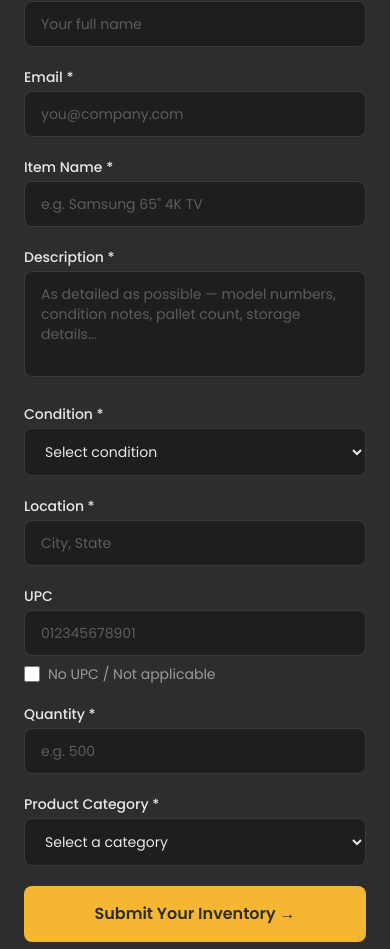
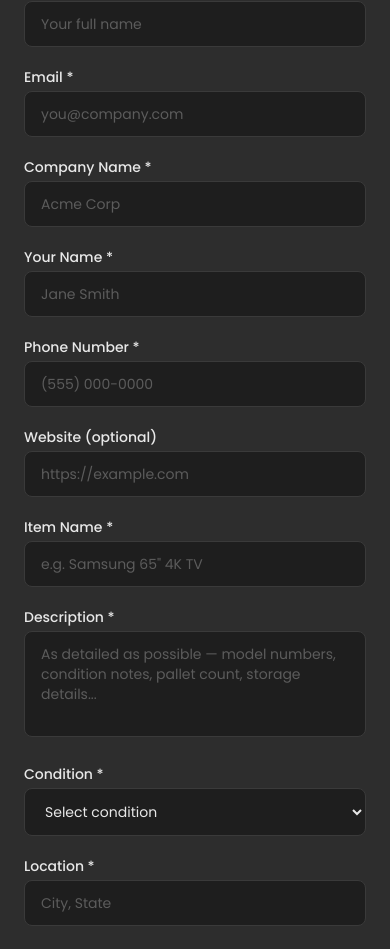
Before and after one commit to The-Stuff-Buyers/tsb-web, a Next.js app: page / in a window 390 px wide. Shown: the part 5960-6909 px from the top of the page. Built offline with nearby package versions, Linux system fonts and the light colour scheme.

Commit message:
feat: add company name, contact name, phone, website fields to intake form

```diff
--- a/app/api/submit/route.ts
+++ b/app/api/submit/route.ts
@@ -9,7 +9,7 @@ export async function POST(req: NextRequest) {
   const body = await req.json()
 
   // Validate required fields
-  const required = ['name', 'email', 'item_name', 'description', 'condition', 'location', 'quantity', 'product_category']
+  const required = ['name', 'email', 'company_name', 'contact_name', 'phone', 'item_name', 'description', 'condition', 'location', 'quantity', 'product_category']
   for (const field of required) {
     if (!body[field]) {
       return NextResponse.json({ error: `Missing field: ${field}` }, { status: 400 })
@@ -24,6 +24,10 @@ export async function POST(req: NextRequest) {
   const { error } = await supabase.from('form_submissions').insert({
     name: body.name,
     email: body.email,
+    company_name: body.company_name,
+    contact_name: body.contact_name,
+    phone: body.phone,
+    website: body.website || null,
     item_name: body.item_name,
     description: body.description,
     condition: body.condition,
--- a/app/components/IntakeForm.tsx
+++ b/app/components/IntakeForm.tsx
@@ -22,6 +22,10 @@ export default function IntakeForm() {
   const [form, setForm] = useState({
     name: "",
     email: "",
+    company_name: "",
+    contact_name: "",
+    phone: "",
+    website: "",
     item_name: "",
     description: "",
     condition: "",
@@ -109,6 +113,63 @@ export default function IntakeForm() {
             value={form.email}
             onChange={handleChange}
             placeholder="you@company.com"
+            className={inputClass}
+          />
+        </div>
+      </div>
+
+      <div className="grid grid-cols-1 md:grid-cols-2 gap-5">
+        <div>
+          <label htmlFor="company_name" className={labelClass}>Company Name *</label>
+          <input
+            id="company_name"
+            name="company_name"
+            type="text"
+            required
+            value={form.company_name}
+            onChange={handleChange}
+            placeholder="Acme Corp"
+            className={inputClass}
+          />
+        </div>
+        <div>
+          <label htmlFor="contact_name" className={labelClass}>Your Name *</label>
+          <input
+            id="contact_name"
+            name="contact_name"
+            type="text"
+            required
+            value={form.contact_name}
+            onChange={handleChange}
+            placeholder="Jane Smith"
+            className={inputClass}
+          />
+        </div>
+      </div>
+
+      <div className="grid grid-cols-1 md:grid-cols-2 gap-5">
+        <div>
+          <label htmlFor="phone" className={labelClass}>Phone Number *</label>
+          <input
+            id="phone"
+            name="phone"
+            type="tel"
+            required
+            value={form.phone}
+            onChange={handleChange}
+            placeholder="(555) 000-0000"
+            className={inputClass}
+          />
+        </div>
+        <div>
+          <label htmlFor="website" className={labelClass}>Website (optional)</label>
+          <input
+            id="website"
+            name="website"
+            type="url"
+            value={form.website}
+            onChange={handleChange}
+            placeholder="https://example.com"
             className={inputClass}
           />
         </div>
```
Also changed, not shown: 2 other files (tests, documents, lock files or other folders).
